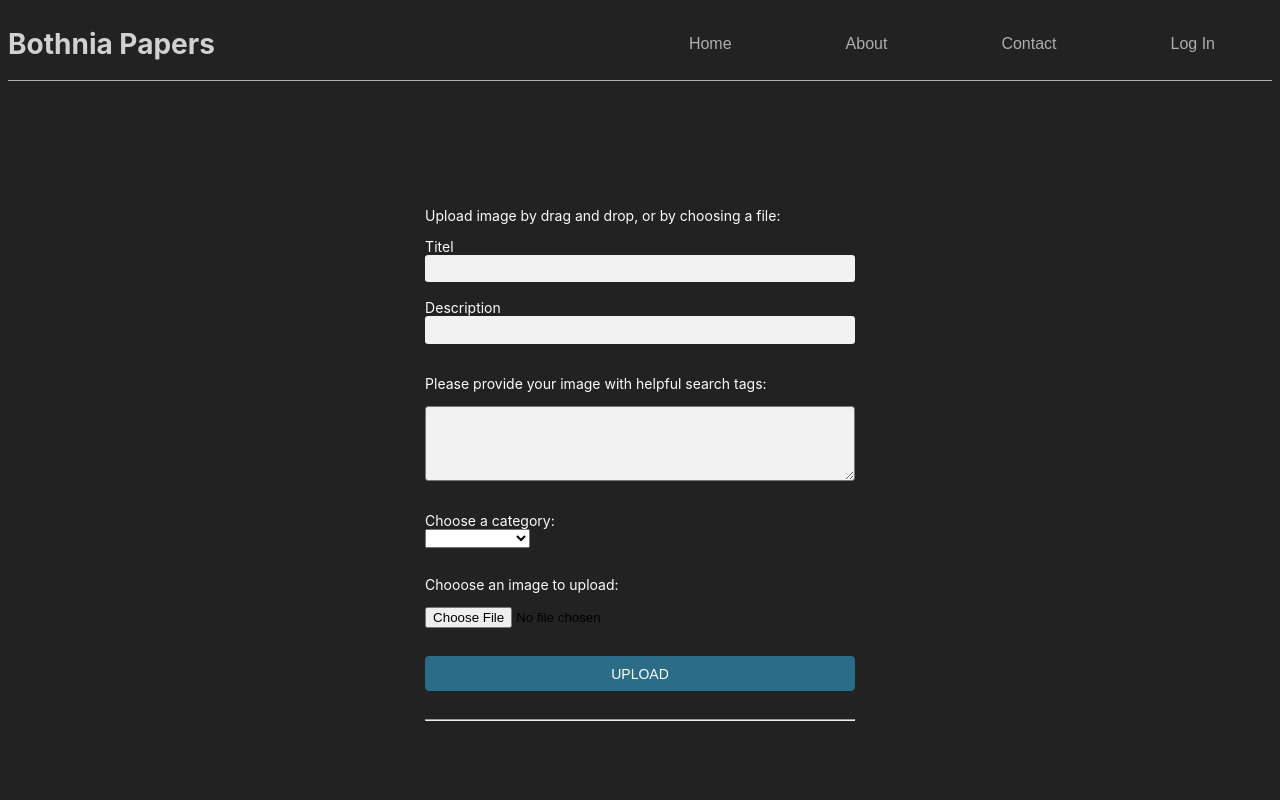
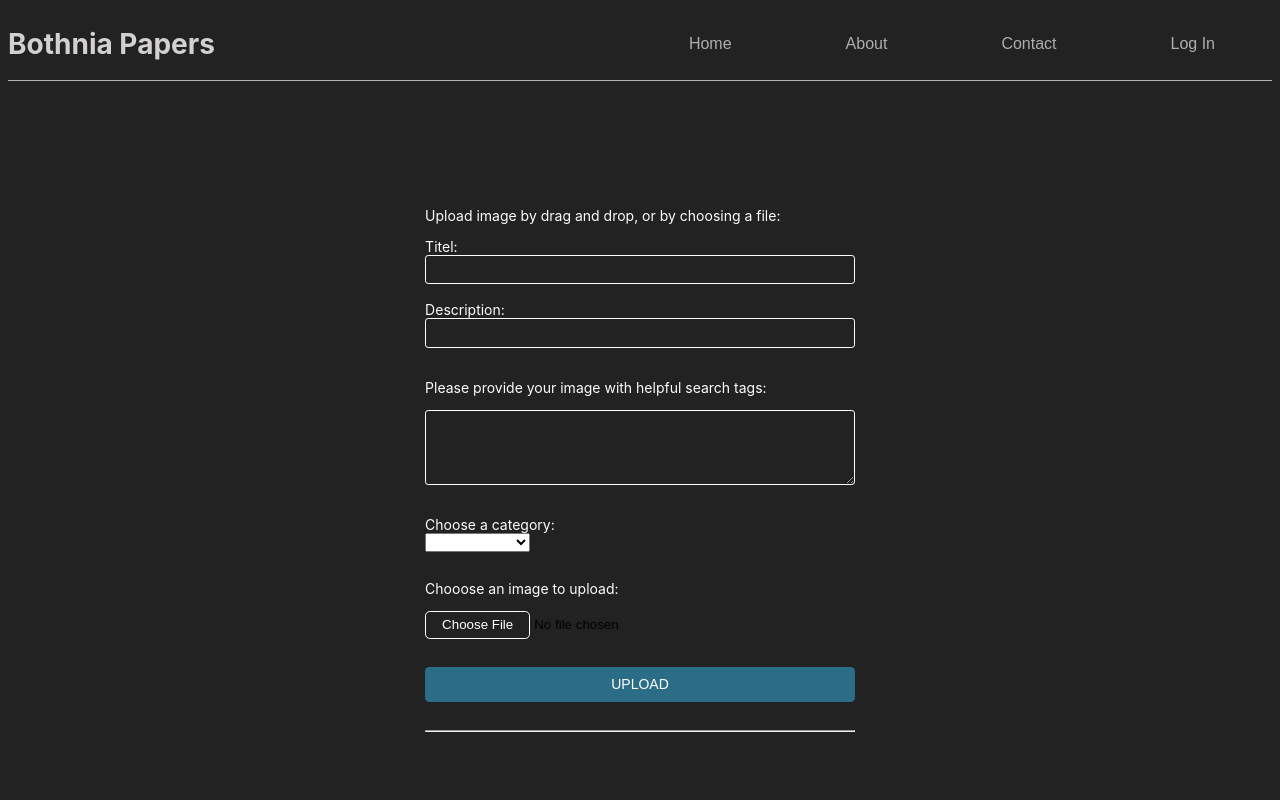
Before and after one commit to dcaptain1/D0027E_Project_Alpha, an Angular app: page /Upload-page in a window 1280 px wide. Shown: the top 800 px of the page. Built offline with nearby package versions, Linux system fonts and the light colour scheme.

Commit message:
fortsatte att ändra lite saker i css

```diff
--- a/src/app/components/home/home.component.css
+++ b/src/app/components/home/home.component.css
@@ -29,16 +29,31 @@
 }
 
 .buttonStyle{
-  color: black;
+  color: rgb(255, 255, 255);
+  font-family: "Roboto", sans-serif;
   border-radius: 12px;
-
-
-  border: 3px black;
-  padding: 15px 32px;
+  border: 0;
+  padding: 0.6em 32px;
   text-align: center;
   text-decoration: none;
   display: inline-block;
-  font-size: 32px;
-  margin: 4px 2px;
+  font-size: 1.6em;
+  margin: 4px 0.5em;
   cursor: pointer;
+  background-color: #2b6c86;
 }
+
+.buttonStyle:active{
+  font-family: "Roboto", sans-serif;
+  border-radius: 12px;
+  border: 0;
+  padding: 0.6em 32px;
+  text-align: center;
+  text-decoration: none;
+  display: inline-block;
+  font-size: 1.6em;
+  margin: 4px 0.5em;
+  cursor: pointer;
+  background: #71a1b4;
+  color: #3c2d2d;
+}
--- a/src/app/components/upload-page/upload-page.component.css
+++ b/src/app/components/upload-page/upload-page.component.css
@@ -11,8 +11,11 @@
 
 textarea{
   border-radius: 0.2rem;
-  background: #f2f2f2;
   padding: 0.4rem;
+  border: 1px solid #FFFFFF;
+  background: #f2f2f200;
+  color: #FFFFFF;
+  font-family: "Roboto", sans-serif;
 }
 
 .form_container{
@@ -39,6 +42,19 @@
 transition: 0.15s;
 }
 
+.upload:active{
+  width: 100%;
+  text-align: center;
+  padding: 0.7em;
+  background: #f2f2f2;
+  color: #194253;
+  border-radius: 0.3em;
+  border:0;
+  font-size: 1em;
+  text-transform: uppercase;
+  transition: 0.15s;
+  }
+
 .upload:hover{
   width: 100%;
   text-align: center;
@@ -56,6 +72,16 @@
   width:100%;
   padding: 0.4rem;
   border-radius: 0.2rem;
-  border: 0;
-  background: #f2f2f2;
+  border: 1px solid #FFFFFF;
+  background: #f2f2f200;
+  color: #FFFFFF;
+  font-family: "Roboto", sans-serif;
 }
+
+input[type="file"]::file-selector-button{
+  border: 1px solid #FFFFFF;
+  background: #f2f2f200;
+  color: #FFFFFF;
+  padding: 0.4em 1.2em;
+  border-radius: 0.3rem;
+}
--- a/src/app/components/upload-page/upload-page.component.html
+++ b/src/app/components/upload-page/upload-page.component.html
@@ -4,11 +4,11 @@
     <form>
 
         <div class="form-group">
-            <label for="titel"> Titel</label><br>
+            <label for="titel"> Titel:</label><br>
             <input type="text" id="Titel" class="form-control">
         </div><br>
         <div class="form-group">
-            <label for="Description"> Description</label><br>
+            <label for="Description"> Description:</label><br>
             <input type="text" id="Description" class="form-control">
         </div><br>
 
@@ -30,7 +30,8 @@
             <div class="container">
                 <div class="col-md-6 row">
                     <p>Chooose an image to upload:</p>
-                    <input type="file" (change)="onFileChanged($event)">
+                    <input type="file" name="Upload image" (change)="onFileChanged($event)">
+                 <!-- <img src="..\assets\Images\upload_icon.png" alt=""> -->
 
                 </div>
                 <div class="col-md-6 row">
```
Also changed, not shown: src/assets/Images/upload_icon.png (added).
